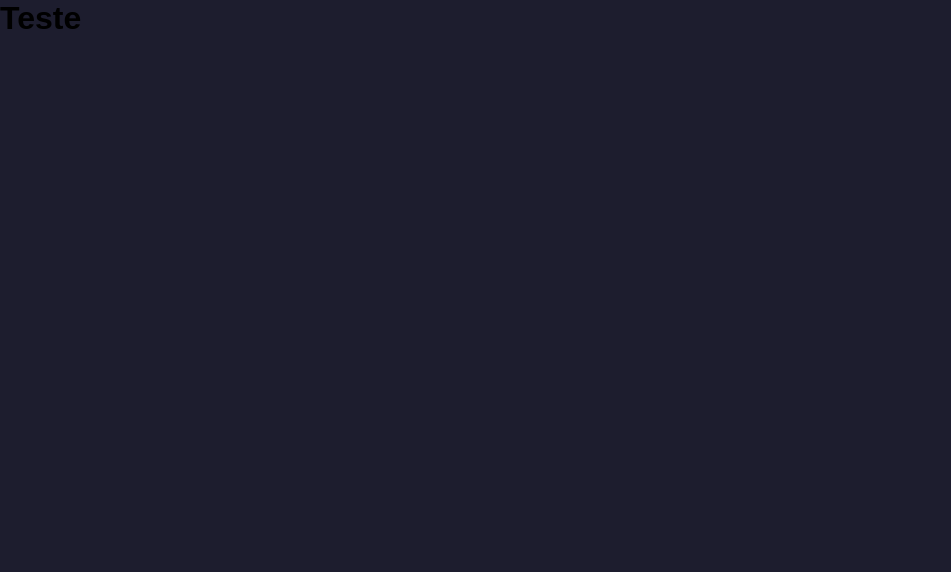
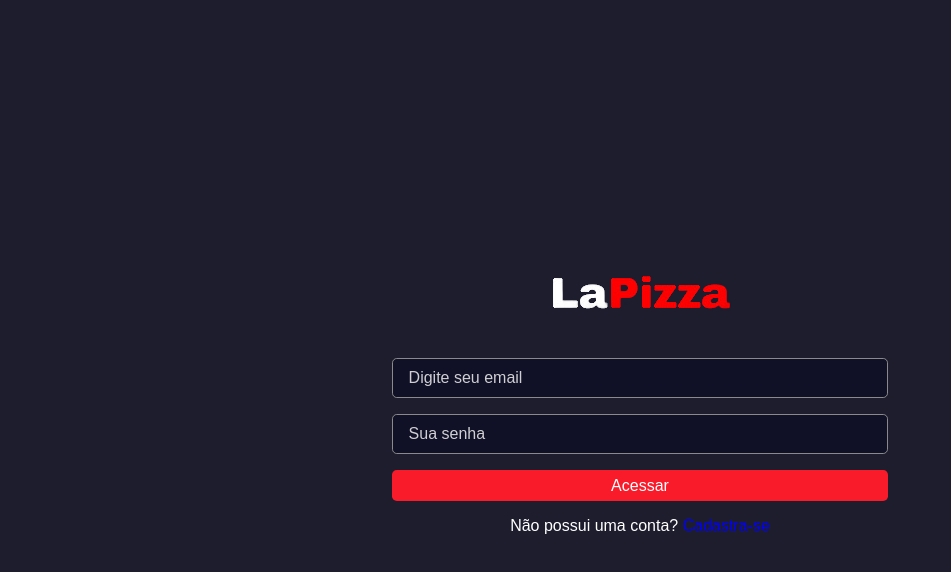
Before and after one commit to cauaclemente/Pizzaria-FrontEnd, a Next.js app: page / in a window 1280 px wide. Shown: the top 572 px of the page, without its empty margins (0-951 px from the left). Built offline with nearby package versions, Linux system fonts and the light colour scheme.

Commit message:
Tela de login

```diff
--- a/package.json
+++ b/package.json
@@ -12,6 +12,7 @@
     "next": "14.1.4",
     "react": "^18",
     "react-dom": "^18",
+    "react-icons": "^5.0.1",
     "sass": "^1.72.0"
   },
   "devDependencies": {
--- /dev/null
+++ b/src/components/ui/button/button.tsx
@@ -0,0 +1,27 @@
+import { ReactNode, ButtonHTMLAttributes} from "react";
+import styles from "./styles.module.scss";
+
+import { CgSpinner } from "react-icons/cg";
+
+interface ButtonProps extends ButtonHTMLAttributes<HTMLButtonElement> {
+    loading?: boolean,
+    children: ReactNode,
+}
+
+export function Button({ loading, children, ...rest}: ButtonProps){
+    return (
+        <button
+            className={styles.button}
+            disabled={loading}
+            {...rest}
+        >
+        {loading ? (
+            <CgSpinner color="#fff" size={20} />
+        ) : (
+            <a className={styles.buttonText}>
+                {children}
+            </a>
+        )}
+        </button>
+    )
+}
--- /dev/null
+++ b/src/components/ui/button/styles.module.scss
@@ -0,0 +1,34 @@
+
+.button {
+    max-width: 600px;
+    background-color: var(--red-900);
+    border: 0;
+    padding: 0.4rem;
+    color: var(--white);
+    border-radius: 0.3rem;
+    transition: filter 0.2s;
+
+    &[disabled]{
+        cursor: not-allowed;
+        svg{
+            animation: animate 2s infinite;
+        }
+    }
+
+    &:hover{
+        filter: brightness(1.05);
+    }
+}
+
+.buttonText {
+    color: var(--white);
+}
+
+@keyframes animate{
+    from{
+        transform: rotate(0deg);
+    }
+    to{
+        transform: rotate(360deg);
+    }
+}
--- /dev/null
+++ b/src/components/ui/input/input.tsx
@@ -0,0 +1,19 @@
+import { InputHTMLAttributes, TextareaHTMLAttributes } from "react"
+import styles from "./styles.module.scss"
+
+interface InputProps extends InputHTMLAttributes<HTMLInputElement>{}
+
+interface TextAreaProps extends TextareaHTMLAttributes<HTMLTextAreaElement>{}
+
+
+export function Input({...rest}: InputProps){
+    return (
+        <input className={styles.input} {...rest} />
+    )
+}
+
+export function TextArea({...rest}: TextAreaProps){
+    return (
+        <textarea className={styles.input}{...rest}></textarea>
+    )
+}
--- /dev/null
+++ b/src/components/ui/input/styles.module.scss
@@ -0,0 +1,15 @@
+
+.input{
+    margin-bottom: 1rem;
+    height: 40px;
+    border: 0;
+    border-radius: 0.3rem;
+    background-color: var(--dark-900);
+    color: var(--white);
+    padding: 1rem;
+    border: 1px solid var(--gray-100);
+}
+
+.input::placeholder{
+    color: rgba(255, 255, 255, 0.8);
+}
--- a/src/pages/index.tsx
+++ b/src/pages/index.tsx
@@ -1,8 +1,41 @@
+import Head from "next/head";
+import Image from "next/image";
+import styles from "../styles/home.module.scss"
+
+import logoImg from "../../public/logo.png"
+
+import { Input } from "../components/ui/input/input";
+import { Button } from "../components/ui/button/button"
+
 
 export default function Home() {
   return (
     <>
-      <h1> Teste </h1>
+      <Head>
+        <title>LaPizza - faça seu login</title>
+      </Head>
+      <div className={styles.containerCenter}>
+        <Image src={logoImg} alt="Logo LaPizza" />
+      <div className={styles.login}>
+        <form>
+          <Input
+            type="text"
+            placeholder="Digite seu email"
+          />
+          <Input
+            type="password"
+            placeholder="Sua senha"
+          />
+          <Button
+            type="submit"
+            loading={false}
+          >
+            Acessar
+          </Button>
+        </form>
+          <a className={styles.text}>Não possui uma conta? <span style={{color : "blue"}}>Cadastra-se</span></a>
+        </div>
+      </div>
     </>
   );
 }
--- a/src/styles/Home.module.scss
+++ b/src/styles/Home.module.scss
@@ -0,0 +1,43 @@
+
+.containerCenter{
+    min-height: 100vh;
+    display: flex;
+    justify-content: center;
+    align-items: center;
+    flex-direction: column;
+}
+
+.login{
+    margin-top: -30px;
+    width: 600px;
+    display: flex;
+    justify-content: center;
+    align-items: center;
+    flex-direction: column;
+    padding: 2rem 1.5rem;
+
+    form {
+        width: 90%;
+        display: flex;
+        flex-direction: column;
+
+
+    form button{
+        height: 40px;
+        font-size: 1.2rem;
+    }
+    }
+
+
+}
+.text{
+    margin-top: 1rem;
+    color: var(--white);
+    cursor: pointer;
+}
+
+@media (max-width: 620px){
+    .login{
+        width: 90%;
+    }
+}
--- a/src/styles/globals.scss
+++ b/src/styles/globals.scss
@@ -15,7 +15,7 @@
 
   --gray-100: #8A8A8A;
   --gray-900: #3fffa3;
-  --red-900: #FF3F4B;
+  --red-900: #fa1b2a;
 }
 
 button{
```
Also changed, not shown: public/logo.png (added), 1 other file (tests, documents, lock files or other folders).
